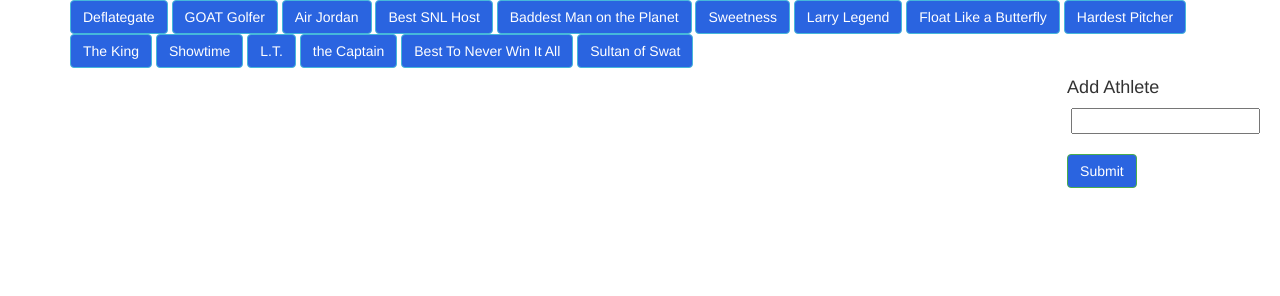
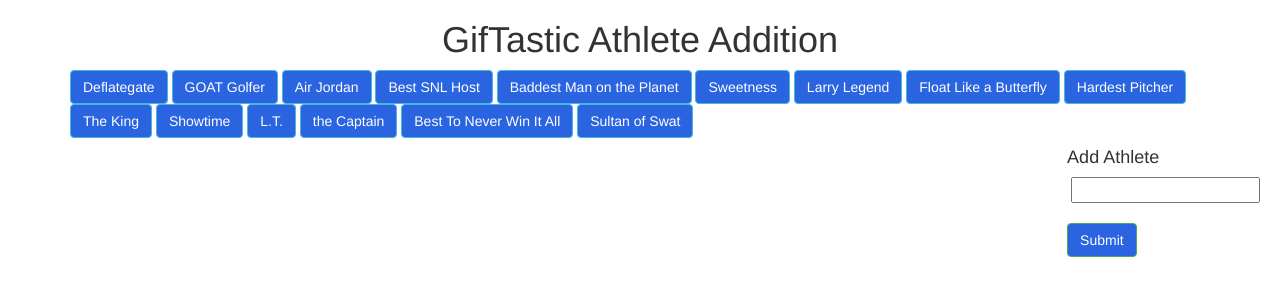
Before and after one commit to tjdolphin23/GifTastic, a plain HTML site: page index.html in a window 1280 px wide. Drawn offline with nearby package versions, Linux system fonts and the light colour scheme.

Commit message:
added header, corrected gifs spacing

```diff
--- a/assets/css/style.css
+++ b/assets/css/style.css
@@ -1,3 +1,7 @@
+h1 {
+	text-align: center;
+}
+
 .btn-info {
 	background-color: #2a64e0;
 	color: #FFFFFF;
@@ -5,6 +9,7 @@
 
 #gifs {
  	float: left;
+ 	margin-left: 25px;
 }
 
 #submit {
--- a/index.html
+++ b/index.html
@@ -10,6 +10,7 @@
 </head>
 
 <body>
+  <h1>GifTastic Athlete Addition</h1>
 
   <div class="container" "="">
           <div id="athelteButtons">
```
